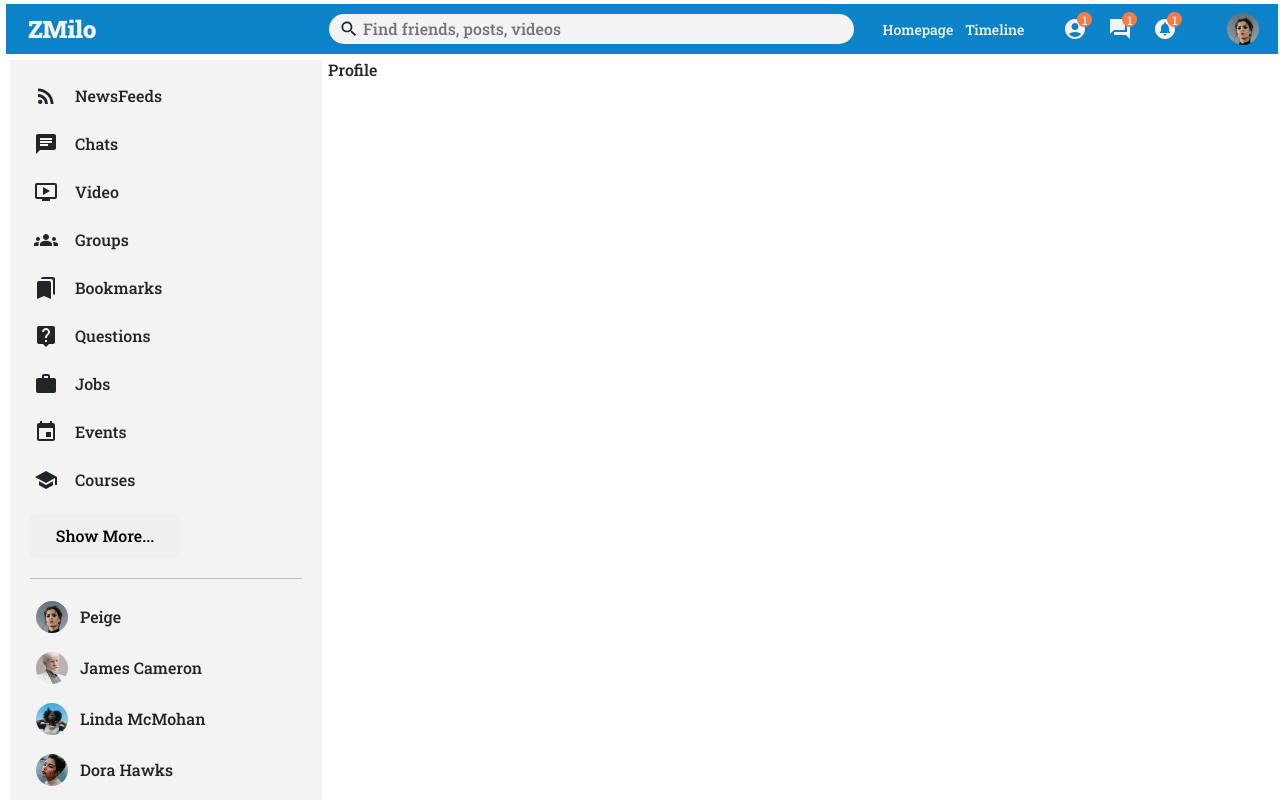
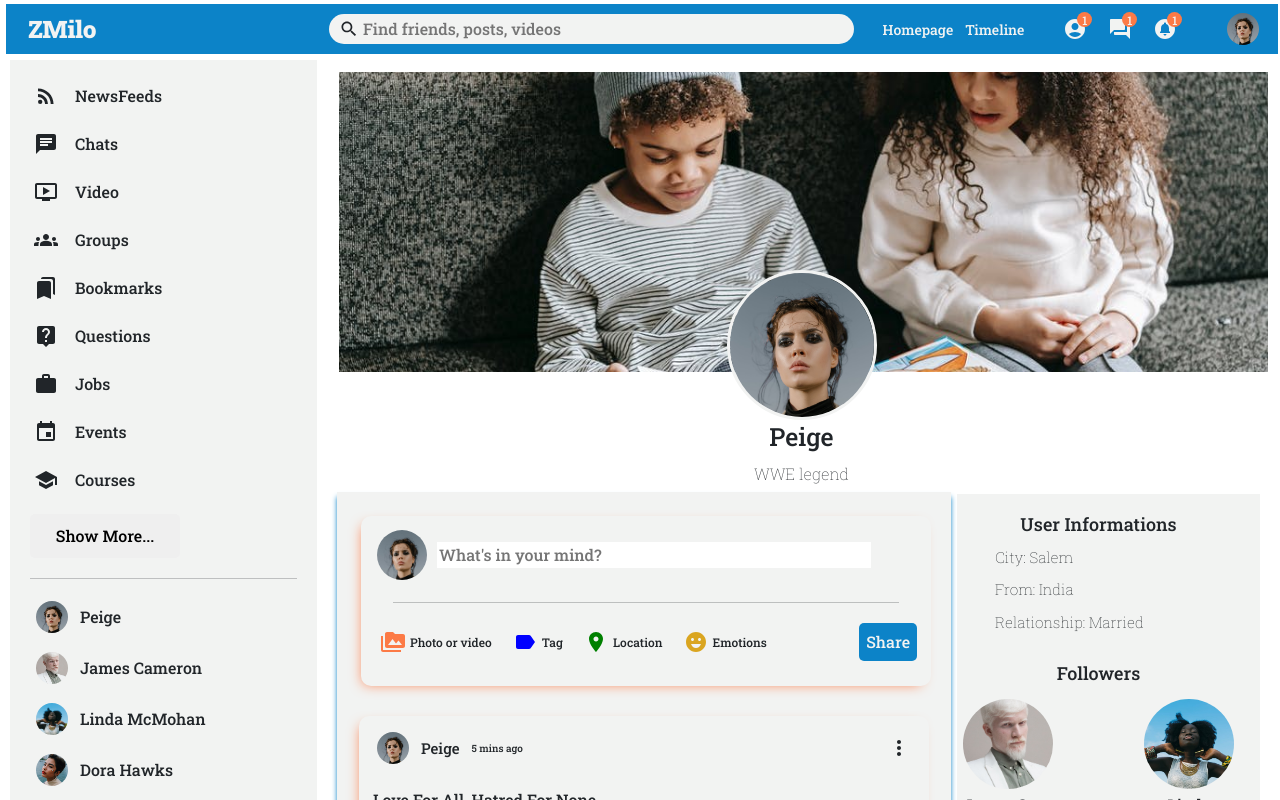
Before and after one commit to razzaksr/ZMiloReactUI, a React (Create React App) app: page / in a window 1280 px wide. Both pictures are taken after a click on the picture 1243 px from the left and 29 px from the top of the page. Shown: the top 800 px of the page. Built offline with nearby package versions, Linux system fonts and the light colour scheme.

Commit message:
Rigth banner based on home or profile

```diff
--- a/src/Componants/RightBanner/RightBanner.css
+++ b/src/Componants/RightBanner/RightBanner.css
@@ -60,3 +60,44 @@
 .rtUser{
     font-weight: 500;
 }
+
+.userTitle{
+    text-align: center;
+    font-size: 18px;
+    font-weight: 500;
+    margin-bottom: 10px;
+}
+
+.basicInfo{
+    list-style: none;
+    margin-bottom: 30px;
+    font-weight: 399;
+    font-size: 15px;
+}
+
+.basicItem{
+    margin-bottom: 10px;
+}
+
+.following{
+    display: flex;
+    flex-direction: column;
+    margin-bottom: 20px;
+    cursor: pointer;
+}
+
+.followingsInfo{
+    display: flex;
+    flex-wrap: wrap;
+    justify-content: space-between;
+}
+
+.followImg{
+    width: 90px;
+    height: 90px;
+    object-fit: cover;
+    border-radius: 50%;
+}
+.followUser{
+    text-align: center;
+}
--- a/src/Componants/RightBanner/RightBanner.js
+++ b/src/Componants/RightBanner/RightBanner.js
@@ -2,10 +2,13 @@ import "./RightBanner.css"
 import { Users } from "../../dummyData"
 import Online from "../Online/Online"
 
-export default function RightBanner() {
-  return (
-    <div className="banright">
-        <div className="wrapright">
+
+
+export default function RightBanner(which) {
+
+  const DefOne=()=>{
+    return(
+      <>
           <div className="birthdayContainer">
             <img src="/props/gift.png" className="giftImg"/>
             <span className="giftText">
@@ -19,7 +22,57 @@ export default function RightBanner() {
               <Online key={u.id} every={u} />
             )))}
           </ul>
+      </>
+    )
+  }
+
+  const ProfOne=()=>{
+    return(
+      <>
+        <h3 className="userTitle">User Informations</h3>
+        <ul className="basicInfo">
+          <li className="basicItem">
+            <span>City: Salem</span>
+          </li>
+          <li className="basicItem">
+            <span>From: India</span>
+          </li>
+          <li className="basicItem">
+            <span>Relationship: Married</span>
+          </li>
+        </ul>
+        <h3 className="userTitle">Followers</h3>
+        <div className="followingsInfo">
+          <div className="following">
+            <img className="followImg" src="/props/person/2.jpeg"/>
+            <span className="followUser">James Cameron</span>
+          </div>
+          <div className="following">
+            <img className="followImg" src="/props/person/3.jpeg"/>
+            <span className="followUser">Linda</span>
+          </div>
+          <div className="following">
+            <img className="followImg" src="/props/person/4.jpeg"/>
+            <span className="followUser">Dora</span>
+          </div>
+        </div>
+      </>
+    )
+  }
+
+  return (
+    <div className="banright">
+        <div className="wrapright">
+          {
+            (which.what==="regular")?<DefOne/>:<ProfOne/>
+          }
         </div>
     </div>
   )
+
+
+
+
+
+
 }
--- a/src/Pages/Home/Home.js
+++ b/src/Pages/Home/Home.js
@@ -19,7 +19,7 @@ export default function Home(){
                     <div className='homeContainer'>
                         <LeftBanner/>
                         <Feed/>
-                        <RightBanner/>
+                        <RightBanner what="regular"/>
                     </div>
                 </>
                 :
--- a/src/Pages/Profile/Profile.css
+++ b/src/Pages/Profile/Profile.css
@@ -4,5 +4,45 @@
     justify-content: center;
 }
 .infoWrap{
-    flex:9
+    flex:9;
+    padding: 10px;
 }
+.upper{
+    width: 100%;
+}
+.lower{
+    display: flex;
+}
+.proMedia{
+    height: 350px;
+    position: relative;
+}
+.profileCover{
+    width: 100%;
+    height: 300px;
+    object-fit: cover;
+}
+.profilePic{
+    width: 150px;
+    height: 150px;
+    border-radius: 50%;
+    object-fit: cover;
+    position: absolute;
+    left: 0;
+    right: 0;
+    margin: auto;
+    top: 200px;
+    border: 3px solid #f2f3f2;
+}
+.proData{
+    display: flex;
+    flex-direction: column;
+    align-items: center;
+    justify-content: center;
+}
+.proName{
+    font-size: 25px;
+}
+.proInfo{
+    font-weight: 350;
+}
--- a/src/Pages/Profile/Profile.js
+++ b/src/Pages/Profile/Profile.js
@@ -10,7 +10,20 @@ export default function Profile() {
         <div className='profileContainer'>
             <LeftBanner/>
             <div className="infoWrap">
-                Profile
+                <div className="upper">
+                    <div className="proMedia">
+                        <img className="profileCover" src="/props/post/7.jpeg"/>
+                        <img className="profilePic" src="/props/person/1.jpeg"/>
+                    </div>
+                    <div className="proData">
+                        <h4 className="proName">Peige</h4>
+                        <span className="proInfo">WWE legend</span>
+                    </div>
+                </div>
+                <div className="lower">
+                    <Feed/>
+                    <RightBanner what="profile"/>
+                </div>
             </div>
         </div>
     </>
```
